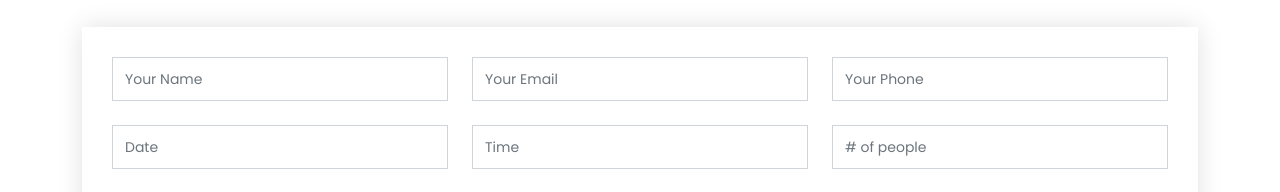
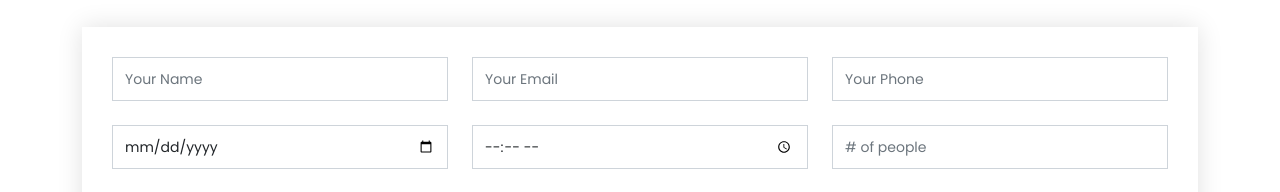
Before and after one commit to GERSANiZUIZ/barber-shop, a plain HTML site: page index.html in a window 1280 px wide. Shown: the part 4000-4192 px from the top of the page. Drawn offline with Linux system fonts and the light colour scheme; a web font is replaced by a local one.

Commit message:
changes input data and time in book a chair

```diff
--- a/index.html
+++ b/index.html
@@ -587,11 +587,11 @@
                             <div class="validate"></div>
                         </div>
                         <div class="col-lg-4 col-md-6 form-group mt-3">
-                            <input type="text" name="date" class="form-control" id="date" placeholder="Date" data-rule="minlen:4" data-msg="Please enter at least 4 chars">
+                            <input type="date" name="date" class="form-control" id="date" placeholder="Date" data-rule="minlen:4" data-msg="Please enter at least 4 chars">
                             <div class="validate"></div>
                         </div>
                         <div class="col-lg-4 col-md-6 form-group mt-3">
-                            <input type="text" class="form-control" name="time" id="time" placeholder="Time" data-rule="minlen:4" data-msg="Please enter at least 4 chars">
+                            <input type="time" class="form-control" name="time" id="time" placeholder="Time" data-rule="minlen:4" data-msg="Please enter at least 4 chars">
                             <div class="validate"></div>
                         </div>
                         <div class="col-lg-4 col-md-6 form-group mt-3">
```
